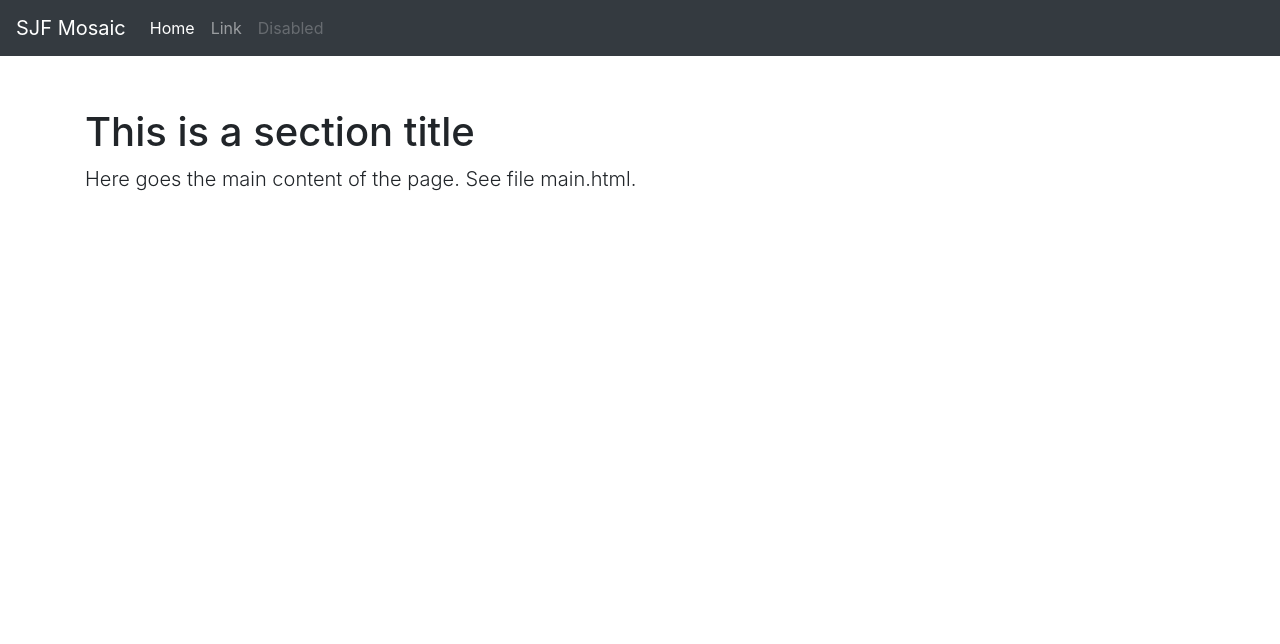
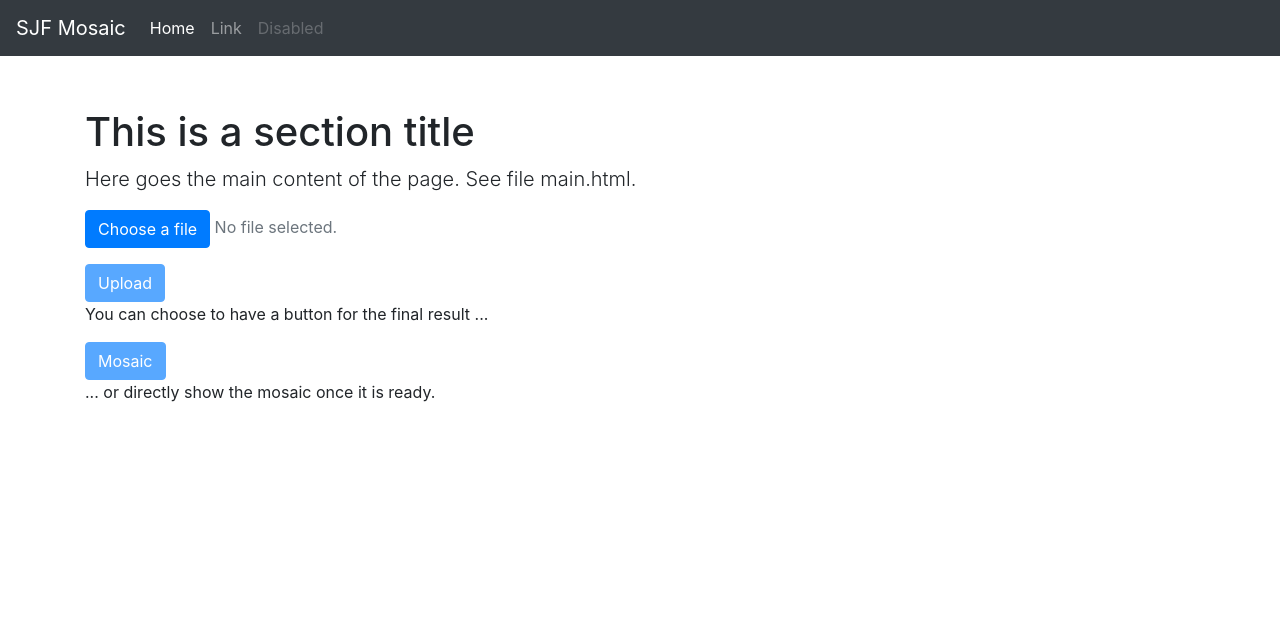
Before and after one commit to awaelchli/mosaic-webapp, a Django app: page / in a window 1280 px wide. Shown: the top 644 px of the page. Run offline with Django 3.2, Linux system fonts and the light colour scheme; some libraries are stand-ins or nearby versions.

Commit message:
added buttons for upload, template for students

```diff
--- a/webapp/mosaic/views.py
+++ b/webapp/mosaic/views.py
@@ -1,8 +1,43 @@
-from django.http import HttpResponse
 from django.shortcuts import render
+import time
+import os
+from webapp import settings
+from mosaic.src.main import mosaic
 
 
-# Create your views here.
+ALLOWED_FILE_FORMATS = ['.jpg', '.jpeg', '.png']
+
+
 def home(request):
-    context = {}
-    return render(request, 'main.html', context)
+    if request.method == 'POST' and request.FILES['upload_image']:
+        image_file = request.FILES['upload_image'].read()
+        image_name, file_ext = os.path.splitext(str(request.FILES['upload_image']))
+
+        input_filename = time.strftime(image_name + '_input_%Y%m%d-%H%M%S' + file_ext)
+        output_filename = time.strftime(image_name + '_mosaic_%Y%m%d-%H%M%S' + file_ext)
+
+        mosaics_path = os.path.join(settings.MEDIA_ROOT, 'tmp', 'mosaics')
+        mosaics_url = os.path.join(settings.MEDIA_URL, 'tmp', 'mosaics')
+
+        input_file = os.path.join(mosaics_path, input_filename)
+        output_file = os.path.join(mosaics_path, output_filename)
+        output_url = os.path.join(mosaics_url, output_filename)
+
+        os.makedirs(mosaics_path, exist_ok=True)
+
+        with open(input_file, 'wb') as f:
+            f.write(image_file)
+
+        error_msg = ''
+
+        if file_ext.lower() not in ALLOWED_FILE_FORMATS:
+            error_msg = 'Invalid file format. Allowed formats are: ' + ', '.join(ALLOWED_FILE_FORMATS).replace('.', '')
+        else:
+            mosaic(input_file, output_file)
+
+        return render(request, 'main.html', {
+            'output_file_url': output_url,
+            'error_message': error_msg,
+            'success': not error_msg,
+        })
+    return render(request, 'main.html')
--- a/webapp/templates/base.html
+++ b/webapp/templates/base.html
@@ -35,5 +35,9 @@
     <script src="{% static 'js/jquery.min.js' %}"></script>
     <script src="{% static 'js/bootstrap.bundle.min.js' %}"></script>
 
+    {% block script %}
+
+    {% endblock %}
+
   </body>
 </html>
--- a/webapp/templates/main.html
+++ b/webapp/templates/main.html
@@ -7,4 +7,67 @@
         Here goes the main content of the page. See file main.html.
     </p>
 
+
+    <!-- This is the upload form (file selection and upload button) -->
+    <form method="post" enctype="multipart/form-data">
+        {% csrf_token %}
+
+        <div class="form-group">
+            <input type="file" accept="image/*" id="real-file" name="upload_image" hidden="hidden" onchange="unlock();"/>
+            <button class="btn btn-primary" type="button" id="custom-button" >
+                Choose a file
+            </button>
+            <span class="text-muted" id="custom-text">
+                No file selected.
+            </span>
+        </div>
+
+        <!-- This is the upload button -->
+        <button class="btn btn-primary" type="submit" id="upload-button" disabled>
+            Upload
+        </button>
+    </form>
+
+    <p>You can choose to have a button for the final result ... </p>
+    <div>
+        <a class="btn btn-primary {% if not success %} disabled {% endif %}" href="{{ output_file_url }}" target="_blank">
+            Mosaic
+        </a>
+    </div>
+
+    <p>... or directly show the mosaic once it is ready. </p>
+    <img src="{{ output_file_url }}" class="img-fluid" alt="Mosaic image" {% if not success %} hidden {% endif %}>
+
+
+
 {% endblock %}
+
+
+
+{% block script %}
+    <script>
+
+        const realFileBtn = document.getElementById('real-file');
+        const customBtn = document.getElementById('custom-button');
+        const customTxt = document.getElementById('custom-text');
+
+        customBtn.addEventListener("click", function(){
+            realFileBtn.click()
+        });
+
+        realFileBtn.addEventListener("change", function () {
+            if (realFileBtn.value) {
+                customTxt.innerHTML = realFileBtn.value.match(/[\/\\]([\w\d\s\.\-\(\)]+)$/)[1];
+            } else {
+                customTxt.innerHTML = 'No file chosen.'
+            }
+        });
+
+    </script>
+
+    <script>
+        function unlock(){
+            document.getElementById('upload-button').removeAttribute("disabled");
+        }
+    </script>
+{% endblock %}
--- a/webapp/webapp/settings.py
+++ b/webapp/webapp/settings.py
@@ -124,3 +124,8 @@ STATIC_ROOT = os.path.join(BASE_DIR, '../staticfiles')
 STATICFILES_DIRS = (
     os.path.join(BASE_DIR, 'static'),
 )
+
+
+# Media location
+MEDIA_ROOT = '../media'
+MEDIA_URL = '/media/'
--- a/webapp/webapp/urls.py
+++ b/webapp/webapp/urls.py
@@ -13,12 +13,15 @@ Including another URLconf
     1. Import the include() function: from django.urls import include, path
     2. Add a URL to urlpatterns:  path('blog/', include('blog.urls'))
 """
+from django.conf.urls.static import static
 from django.contrib import admin
 from django.urls import path
 from mosaic import views
+from webapp import settings
 
 urlpatterns = [
     path('', views.home, name='index'),
     path('home/', views.home, name='home'),
     path('admin/', admin.site.urls),
-]
+
+] + static(settings.MEDIA_URL, document_root=settings.MEDIA_ROOT)
```
Also changed, not shown: webapp/mosaic/src/main.py (added, +14 -0 lines), webapp/mosaic/src/__init__.py (added), 1 other file.
